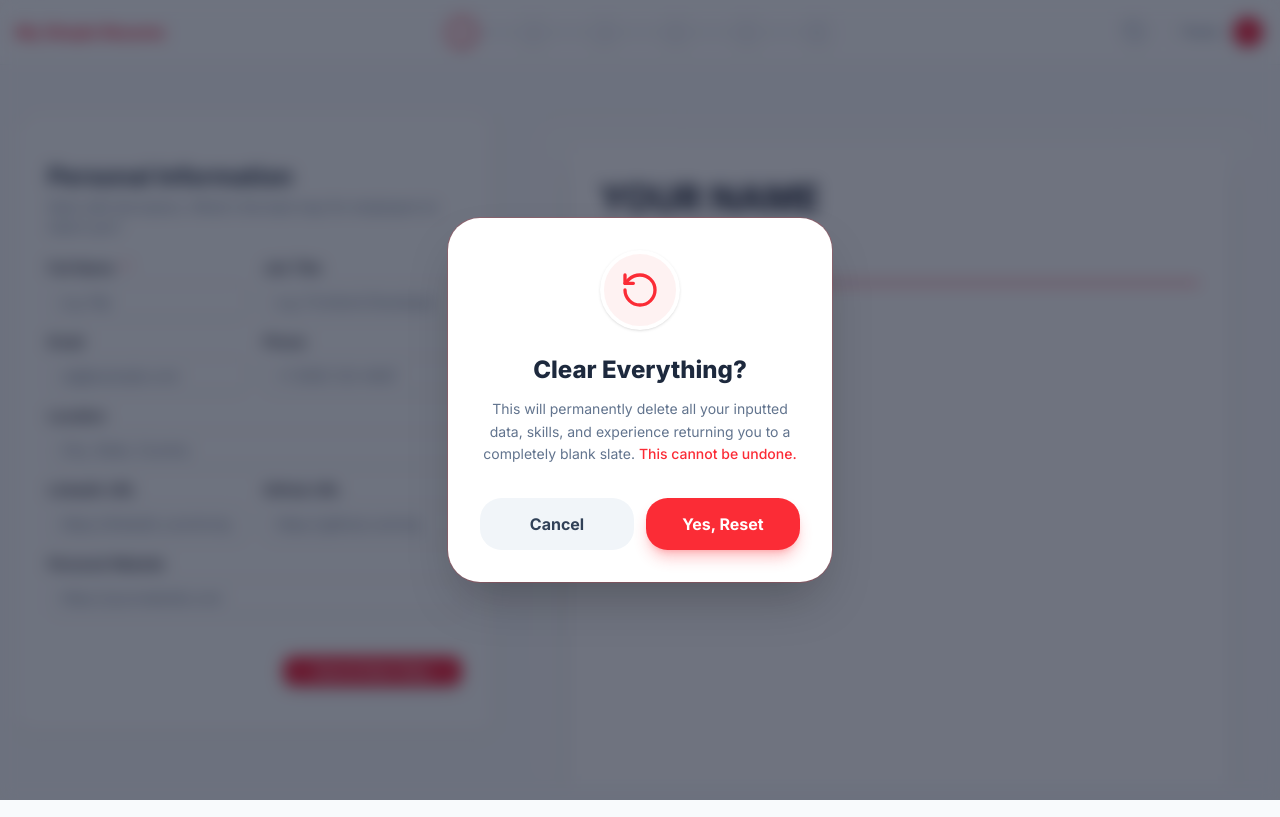
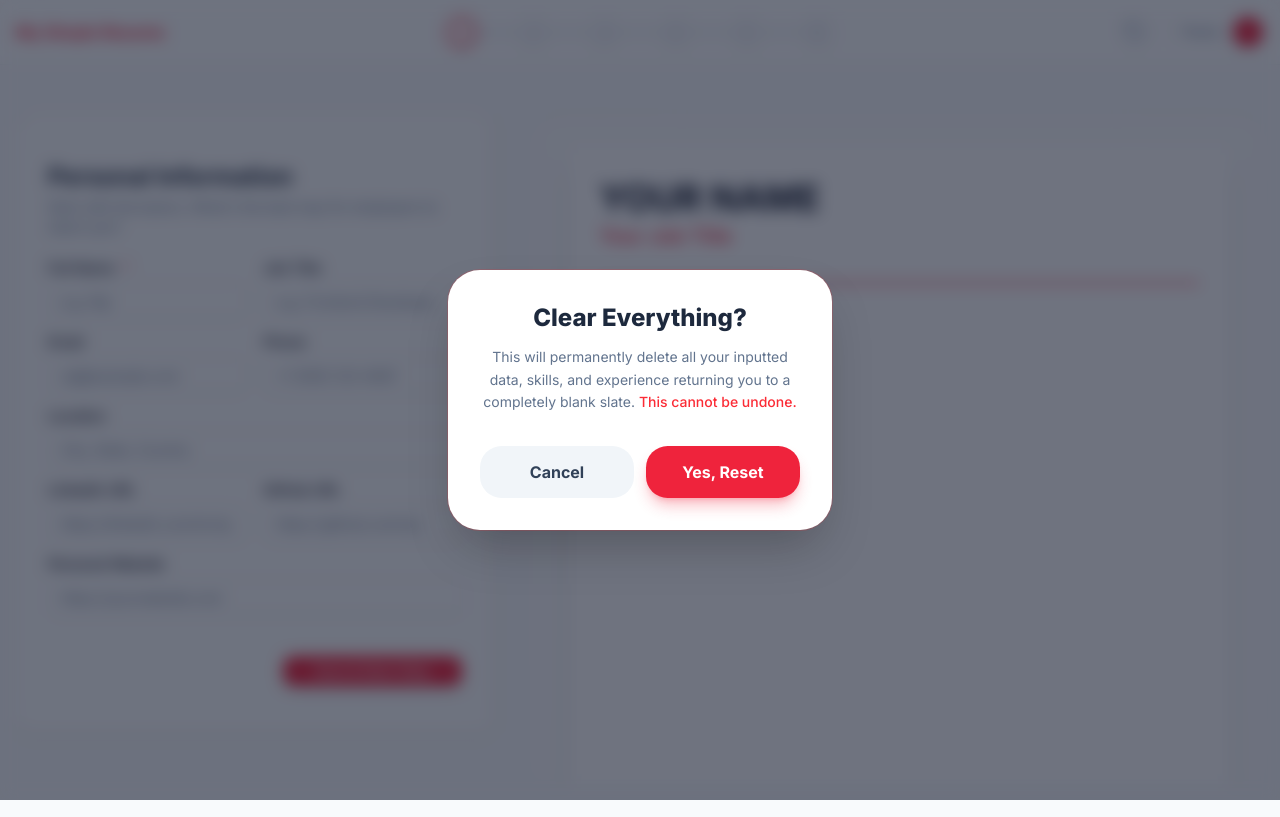
Before and after one commit to prathambhandari/My-Simple-Resume, a Next.js app: page / in a window 1280 px wide. Both pictures are taken after a click on the button "Reset Resume Data". Built offline with nearby package versions, Linux system fonts and the light colour scheme.

Commit message:
ui updates

```diff
--- a/src/app/page.tsx
+++ b/src/app/page.tsx
@@ -151,9 +151,6 @@ export default function BuilderPage() {
       {resetConfirmOpen && (
         <div className="fixed inset-0 z-[60] bg-slate-900/60 backdrop-blur-sm flex items-center justify-center p-4">
           <div className="bg-white dark:bg-slate-900 w-full max-w-sm rounded-[2rem] shadow-2xl flex flex-col overflow-hidden animate-in fade-in zoom-in-95 duration-200 p-8 text-center ring-1 ring-red-500/20">
-            <div className="w-20 h-20 bg-red-50 dark:bg-red-900/20 rounded-full flex items-center justify-center mx-auto mb-6 text-red-500 border-4 border-white dark:border-slate-800 shadow-sm">
-               <RotateCcw className="w-10 h-10" />
-            </div>
             <h3 className="font-extrabold text-2xl text-slate-800 dark:text-slate-100 mb-3">Clear Everything?</h3>
             <p className="text-slate-500 text-sm mb-8 leading-relaxed">This will permanently delete all your inputted data, skills, and experience returning you to a completely blank slate. <strong className="text-red-500 font-medium">This cannot be undone.</strong></p>
             <div className="flex flex-col sm:flex-row gap-3 w-full">
@@ -168,7 +165,7 @@ export default function BuilderPage() {
                    resetStore();
                    setResetConfirmOpen(false);
                  }}
-                 className="flex-1 px-4 py-3.5 bg-red-500 text-white font-bold rounded-2xl hover:bg-red-600 shadow-lg shadow-red-500/30 transition-all hover:-translate-y-0.5"
+                 className="flex-1 px-4 py-3.5 bg-primary text-white font-bold rounded-2xl hover:bg-primary/90 shadow-lg shadow-primary/30 transition-all hover:-translate-y-0.5"
                >
                  Yes, Reset
                </button>
```
